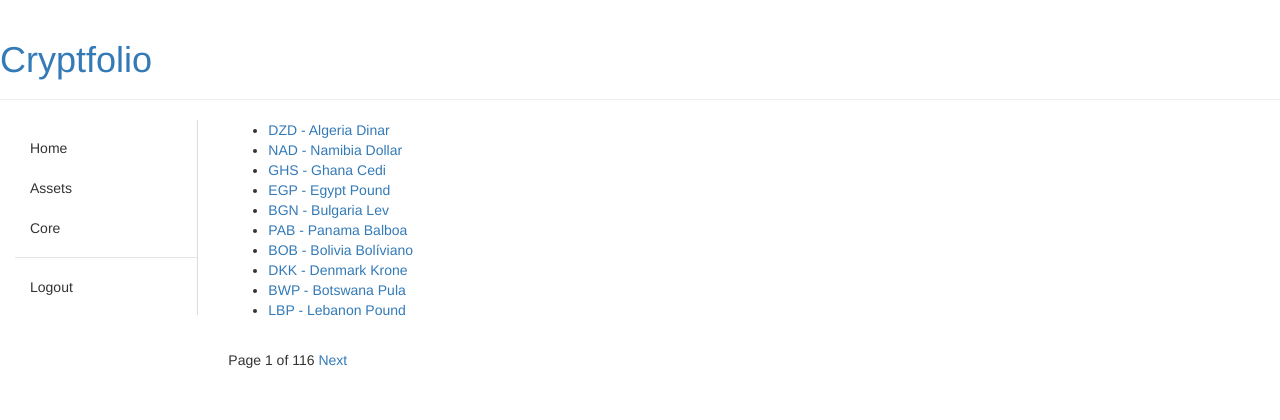
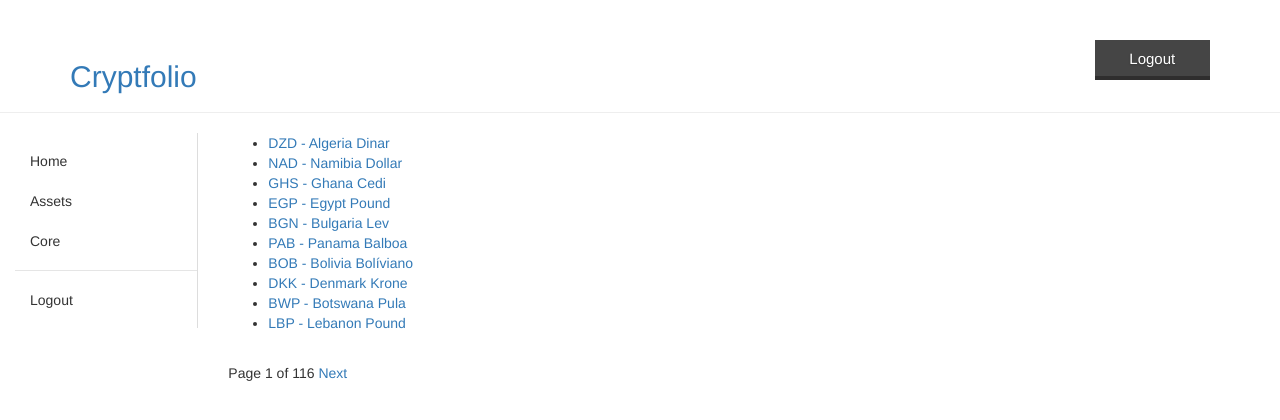
Before and after one commit to mcouthon/mcrypto, a Django app: page /portfolio/ in a window 1280 px wide. Shown: the top 420 px of the page. Run offline with Django 3.2, Linux system fonts and the light colour scheme; a user stored in the database is signed in; data comes from the database, SQL or seed files in the repository; some libraries are stand-ins or nearby versions.

Commit message:
Added a logout button to the page header

```diff
--- a/mcrypto/mcrypto_project/portfolio/static/portfolio/css/style.css
+++ b/mcrypto/mcrypto_project/portfolio/static/portfolio/css/style.css
@@ -13,3 +13,30 @@
     -moz-border-radius: 4px 0 0 4px;
     border-radius: 4px 0 0 4px;
 }
+
+
+/* #Graphite Flat Button
+==================================================*/
+.graphite-flat-button {
+  position: relative;
+  vertical-align: top;
+  width: 70%;
+  height: 5%;
+  padding: 0;
+  font-size: 15px;
+  color:white;
+  text-align: center;
+  text-shadow: 0 1px 2px rgba(0, 0, 0, 0.25);
+  background: #454545;
+  border: 0;
+  border-bottom: 2px solid #2f2e2e;
+  cursor: pointer;
+  -webkit-box-shadow: inset 0 -2px #2f2e2e;
+  box-shadow: inset 0 -2px #2f2e2e;
+}
+.graphite-flat-button:active {
+  top: 1px;
+  outline: none;
+  -webkit-box-shadow: none;
+  box-shadow: none;
+}
--- a/mcrypto/mcrypto_project/portfolio/templates/portfolio/generic/base.html
+++ b/mcrypto/mcrypto_project/portfolio/templates/portfolio/generic/base.html
@@ -1,10 +1,7 @@
 <html>
   {% include 'portfolio/generic/head.html' %}
   <body>
-    <div class="page-header">
-        <h1><a href="{% url 'portfolio:index' %}">Cryptfolio</a></h1>
-    </div>
-
+    {% include 'portfolio/generic/header.html' %}
     <div class="container-fluid">
       <div class="row">
         <div class="col-sm-2">
--- /dev/null
+++ b/mcrypto/mcrypto_project/portfolio/templates/portfolio/generic/header.html
@@ -0,0 +1,16 @@
+<div class="page-header">
+  <div class="container">
+    <div class="row">
+      <div class="col-sm-10">
+        <h2><a href="{% url 'portfolio:index' %}">Cryptfolio</a></h2>
+      </div>
+      {% if user.is_authenticated %}
+      <div class="col-sm-2" align="right">
+        <form action="{% url 'portfolio:logout' %}" method="GET">
+          <input type="submit" value="Logout" class="graphite-flat-button">
+        </form>
+      </div>
+      {% endif %}
+    </div>
+  </div>
+</div>
--- a/mcrypto/mcrypto_project/portfolio/templates/portfolio/generic/sidebar.html
+++ b/mcrypto/mcrypto_project/portfolio/templates/portfolio/generic/sidebar.html
@@ -4,6 +4,10 @@
       <li><a href="{% url 'portfolio:assets' %}">Assets</a></li>
       <li><a href="{% url 'portfolio:core' %}">Core</a></li>
       <li class="nav-divider"></li>
-      <li><a href="{% url 'portfolio:logout' %}">Logout</a></li>
+      {% if user.is_authenticated %}
+        <li><a href="{% url 'portfolio:logout' %}">Logout</a></li>
+      {% else %}
+        <li><a href="{% url 'portfolio:login' %}">Login</a></li>
+      {% endif %}
     </ul>
 </nav>
```
